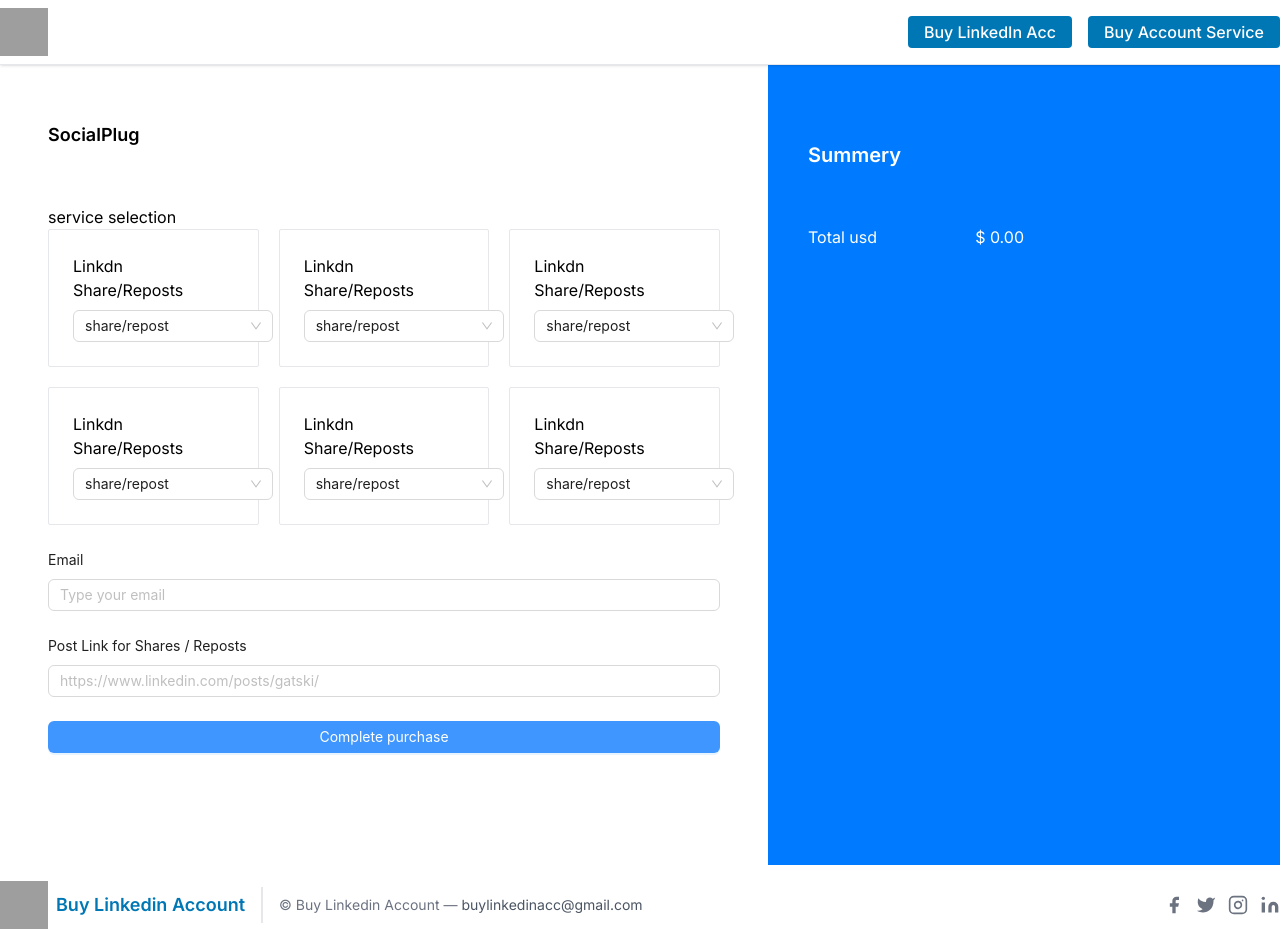
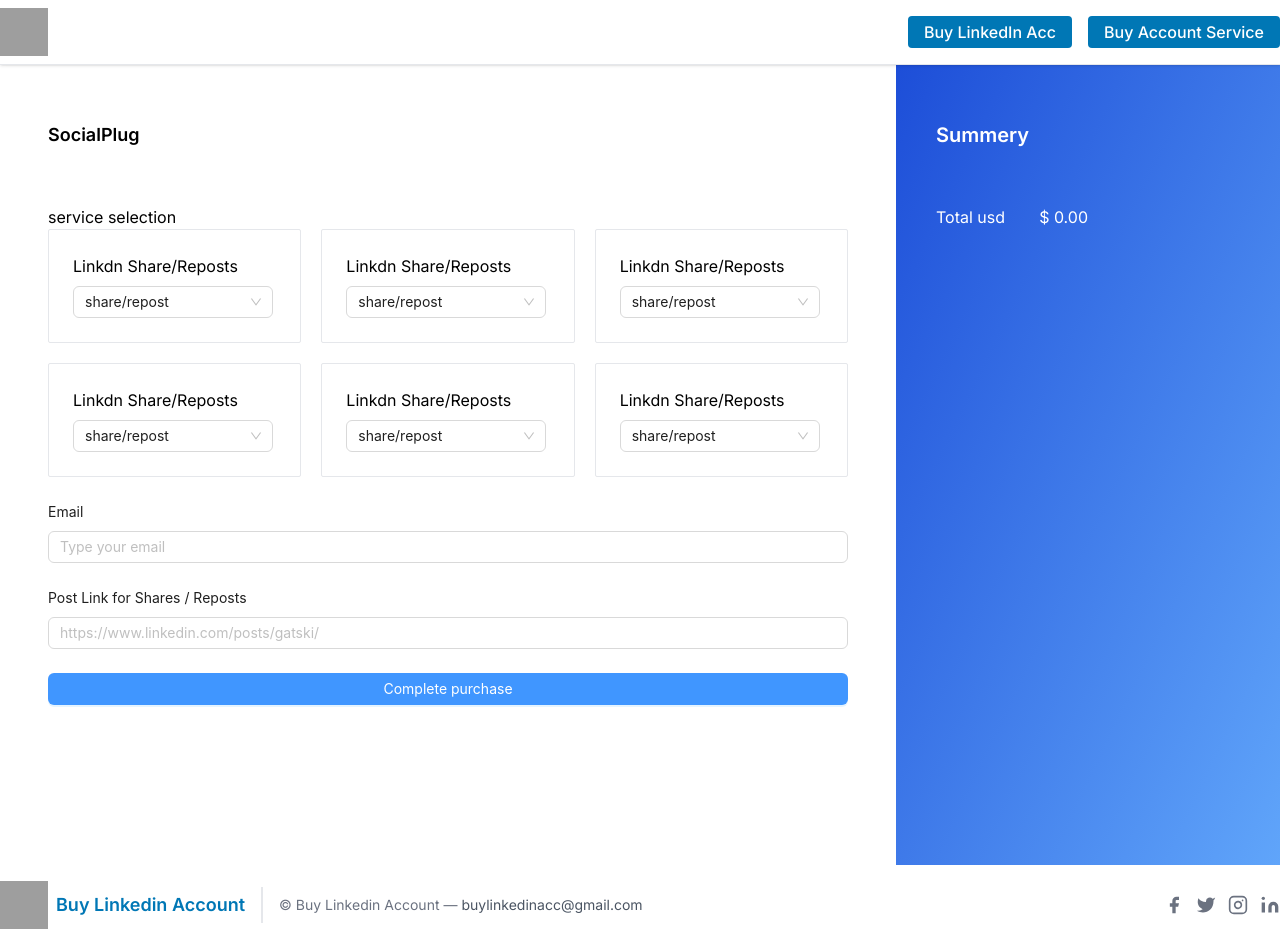
Before and after one commit to rakibulhasan-bu/linkedin-buy, a Next.js app: page /buy-account-service in a window 1280 px wide. Built offline with nearby package versions, Linux system fonts and the light colour scheme; grey boxes are pictures that could not be loaded.

Commit message:
updated in the services pages

```diff
--- a/app/buy-account-service/page.tsx
+++ b/app/buy-account-service/page.tsx
@@ -1,188 +1,24 @@
 "use client";
+
 import { Button, Form, Input, Select } from "antd";
+import ServiceSelection from "../components/account-service/ServiceSelection";
 
 export default function page() {
+  const services = [
+    { a: 1 }, { a: 1 }, { a: 1 }, { a: 1 }, { a: 1 }, { a: 1 },
+  ]
   return (
-    <section className=" w-full lg:flex items-center justify-center lg:justify-end">
-      <div className=" lg:w-[60%] w-full bg-white  flex items-center justify-center lg:justify-end px-2 lg:h-screen">
+    <section className="w-full lg:flex">
+      <div className=" lg:w-[70%] w-full bg-white px-2 lg:min-h-screen">
         <div className="  h-full lg:px-10">
           <h1 className="  text-lg font-semibold my-14">SocialPlug</h1>
           <p>service selection</p>
           <div className=" grid grid-cols-1 lg:grid-cols-3 gap-5">
-            <div className=" border p-6 space-y-2 rounded-sm">
-              <h2>Linkdn Share/Reposts</h2>
-              <div>
-                <Select
-                  defaultValue="share/repost"
-                  style={{
-                    width: 200,
-                  }}
-                  options={[
-                    {
-                      options: [
-                        {
-                          label: "50 Share/Repost",
-                          value: "50",
-                        },
-                        {
-                          label: "100 Share/Repost",
-                          value: "100",
-                        },
-                        {
-                          label: "150 Share/Repost",
-                          value: "150",
-                        },
-                      ],
-                    },
-                  ]}
-                />
-              </div>
-            </div>
-            <div className=" border p-6 space-y-2 rounded-sm">
-              <h2>Linkdn Share/Reposts</h2>
-              <div>
-                <Select
-                  defaultValue="share/repost"
-                  style={{
-                    width: 200,
-                  }}
-                  options={[
-                    {
-                      options: [
-                        {
-                          label: "50 Share/Repost",
-                          value: "50",
-                        },
-                        {
-                          label: "100 Share/Repost",
-                          value: "100",
-                        },
-                        {
-                          label: "150 Share/Repost",
-                          value: "150",
-                        },
-                      ],
-                    },
-                  ]}
-                />
-              </div>
-            </div>
-            <div className=" border p-6 space-y-2 rounded-sm">
-              <h2>Linkdn Share/Reposts</h2>
-              <div>
-                <Select
-                  defaultValue="share/repost"
-                  style={{
-                    width: 200,
-                  }}
-                  options={[
-                    {
-                      options: [
-                        {
-                          label: "50 Share/Repost",
-                          value: "50",
-                        },
-                        {
-                          label: "100 Share/Repost",
-                          value: "100",
-                        },
-                        {
-                          label: "150 Share/Repost",
-                          value: "150",
-                        },
-                      ],
-                    },
-                  ]}
-                />
-              </div>
-            </div>
-            <div className=" border p-6 space-y-2 rounded-sm">
-              <h2>Linkdn Share/Reposts</h2>
-              <div>
-                <Select
-                  defaultValue="share/repost"
-                  style={{
-                    width: 200,
-                  }}
-                  options={[
-                    {
-                      options: [
-                        {
-                          label: "50 Share/Repost",
-                          value: "50",
-                        },
-                        {
-                          label: "100 Share/Repost",
-                          value: "100",
-                        },
-                        {
-                          label: "150 Share/Repost",
-                          value: "150",
-                        },
-                      ],
-                    },
-                  ]}
-                />
-              </div>
-            </div>
-            <div className=" border p-6 space-y-2 rounded-sm">
-              <h2>Linkdn Share/Reposts</h2>
-              <div>
-                <Select
-                  defaultValue="share/repost"
-                  style={{
-                    width: 200,
-                  }}
-                  options={[
-                    {
-                      options: [
-                        {
-                          label: "50 Share/Repost",
-                          value: "50",
-                        },
-                        {
-                          label: "100 Share/Repost",
-                          value: "100",
-                        },
-                        {
-                          label: "150 Share/Repost",
-                          value: "150",
-                        },
-                      ],
-                    },
-                  ]}
-                />
-              </div>
-            </div>
-            <div className=" border p-6 space-y-2 rounded-sm">
-              <h2>Linkdn Share/Reposts</h2>
-              <div>
-                <Select
-                  defaultValue="share/repost"
-                  style={{
-                    width: 200,
-                  }}
-                  options={[
-                    {
-                      options: [
-                        {
-                          label: "50 Share/Repost",
-                          value: "50",
-                        },
-                        {
-                          label: "100 Share/Repost",
-                          value: "100",
-                        },
-                        {
-                          label: "150 Share/Repost",
-                          value: "150",
-                        },
-                      ],
-                    },
-                  ]}
-                />
-              </div>
-            </div>
+            {
+              services.map((service: any, index: number) => (
+                <ServiceSelection key={index} />
+              ))
+            }
           </div>
           <div className=" mt-6">
             <Form layout="vertical">
@@ -204,7 +40,7 @@
           </div>
         </div>
       </div>
-      <div className=" lg:w-[40%] w-full bg-[#007bff]  lg:h-screen py-5">
+      <div className=" lg:w-[30%] w-full bg-gradient-to-br from-blue-700 to-blue-400 lg:min-h-screen pb-12">
         <h1 className=" text-white text-xl font-semibold my-14 pl-10">
           Summery
         </h1>
--- /dev/null
+++ b/app/components/account-service/ServiceSelection.tsx
@@ -0,0 +1,35 @@
+import { Select } from "antd";
+
+export default function ServiceSelection() {
+    return (
+        <div className=" border p-6 space-y-2 rounded-sm">
+            <h2>Linkdn Share/Reposts</h2>
+            <div>
+                <Select
+                    defaultValue="share/repost"
+                    style={{
+                        width: 200,
+                    }}
+                    options={[
+                        {
+                            options: [
+                                {
+                                    label: "50 Share/Repost",
+                                    value: "50",
+                                },
+                                {
+                                    label: "100 Share/Repost",
+                                    value: "100",
+                                },
+                                {
+                                    label: "150 Share/Repost",
+                                    value: "150",
+                                },
+                            ],
+                        },
+                    ]}
+                />
+            </div>
+        </div>
+    );
+};
```
